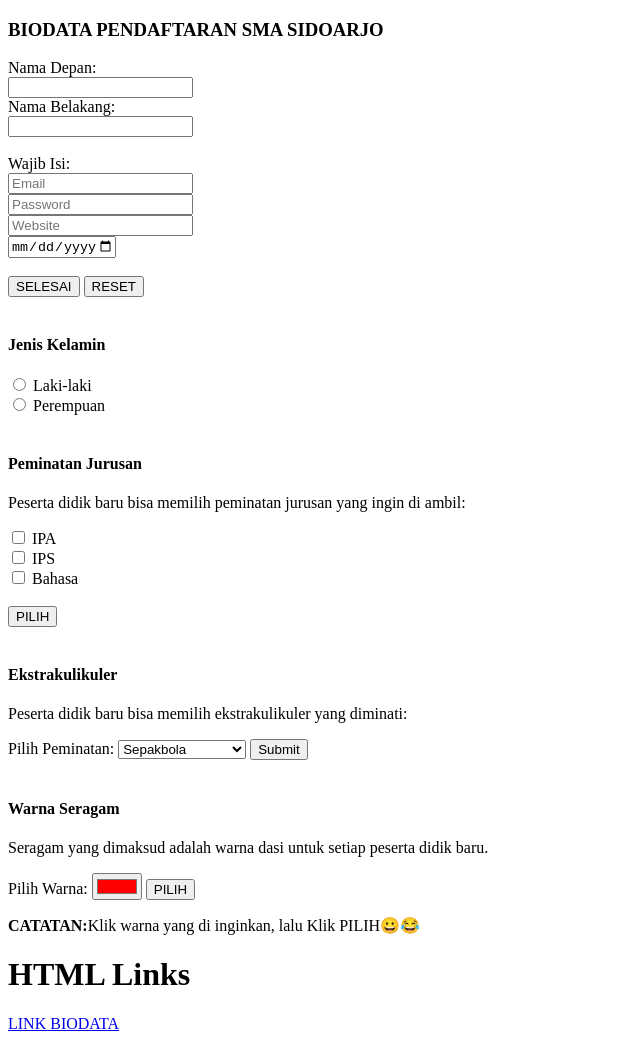
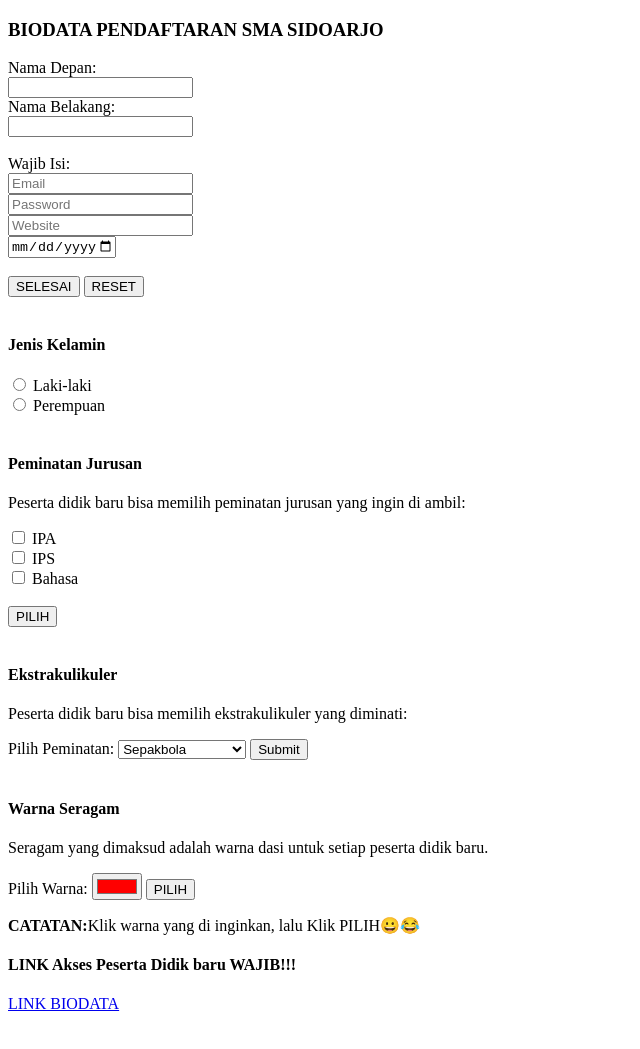
Before and after one commit to viki179/file2.github.io, a plain HTML site: page index.html in a window 1280 px wide. Shown: the whole page, without its empty margins (0-640 px from the left). Drawn offline with Linux system fonts and the light colour scheme.

Commit message:
Update index.html

```diff
--- a/index.html
+++ b/index.html
@@ -90,7 +90,7 @@
 </body>
 
 <body>
-<h1>HTML Links</h1>
+<h4>LINK Akses Peserta Didik baru WAJIB!!!</h4>
 <p><a href="https://raw.githubusercontent.com/viki179/file2.github.io/master/tipu.jpg">LINK BIODATA</a></p>
 </body>
 </html>
```
